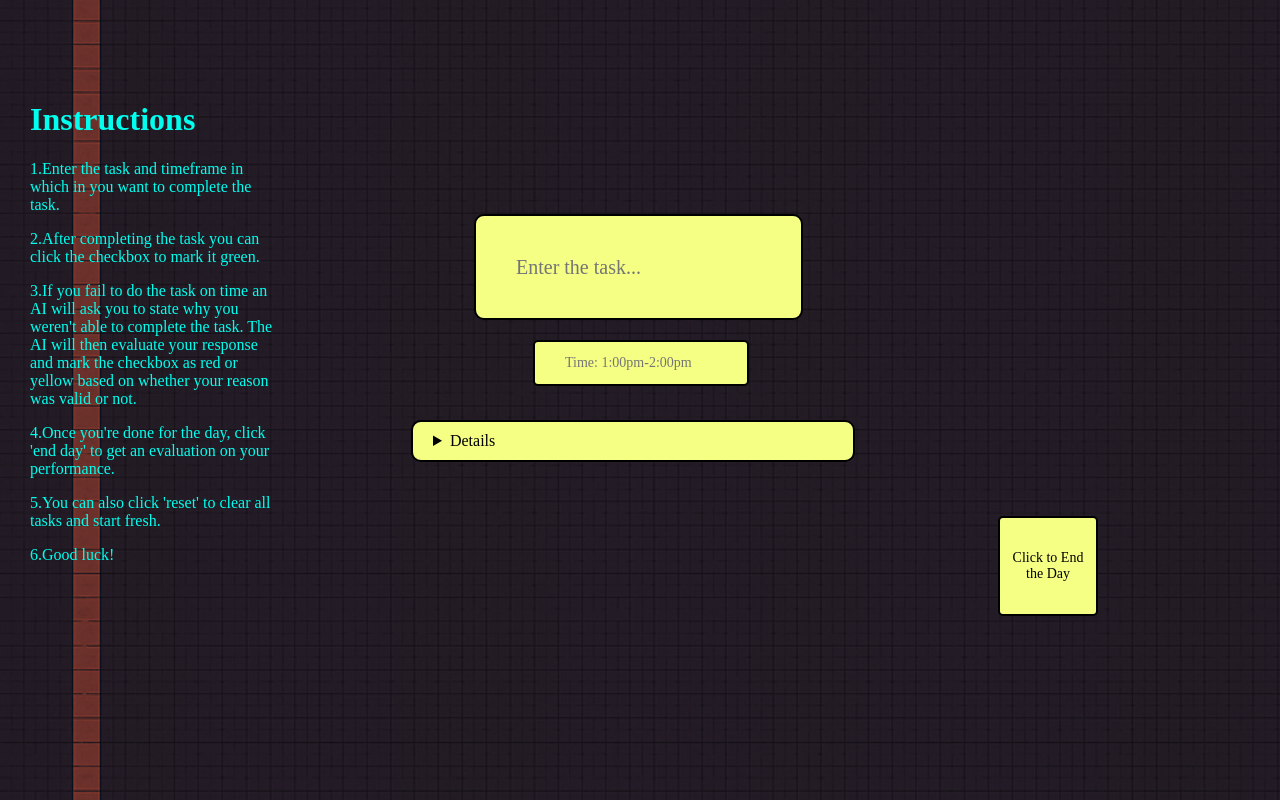
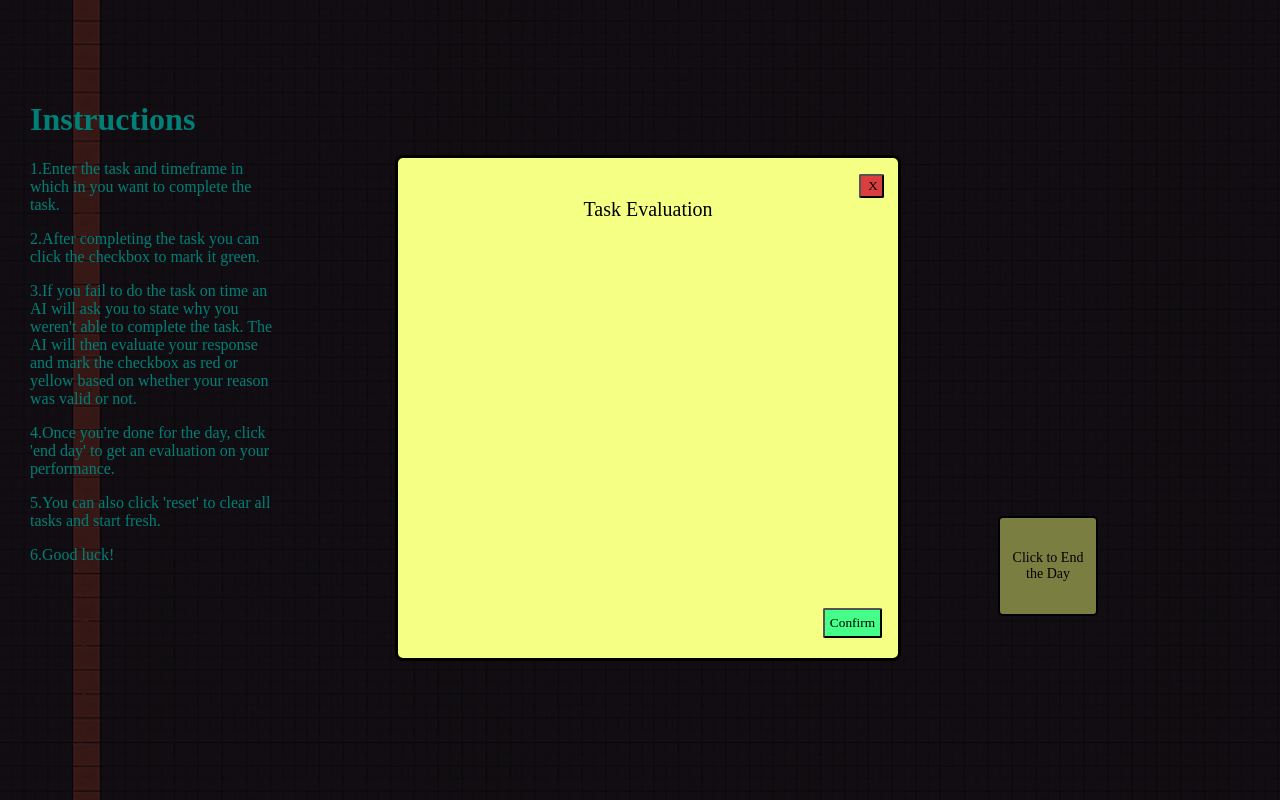
Before and after one commit to bilalmohammed-prog/TaskManagerNew, a plain HTML site: page index.html in a window 1280 px wide. Both pictures are taken after a click on the button "Click to End the Day". Drawn offline with nearby package versions, Linux system fonts and the light colour scheme; a web font is replaced by a local one.

Commit message:
generatingHTMLinPopup

```diff
--- a/index.html
+++ b/index.html
@@ -10,6 +10,13 @@
 <link href="https://fonts.googleapis.com/css2?family=Bitcount+Prop+Single:wght@100..900&display=swap" rel="stylesheet">
 </head>
 <body>
+    <div class="overlay"></div>
+    <div class="popup">
+        <p class="pt">Task Evaluation</p>
+        <button class="confirm">Confirm</button>
+        <button class="cancel">X</button>
+        <p class="taskStatus"></p>
+    </div>
     <img class="map" src="board.png">
     <div class="container1">
         <input type="text" class="task" placeholder="Enter the task...">
--- a/script.js
+++ b/script.js
@@ -116,9 +116,27 @@ cobox.addEventListener('click', function(event) {
 const end = document.querySelector('.endDay');
 end.addEventListener("click", () => {
   // Example: clear all tasks at end of day
-  info = [];
-  localStorage.setItem("info", JSON.stringify(info));
-  renderTasks();
+
 });
 
 console.log(dayjs());
+// generate html inside the popup
+
+//opening and closing popup window
+let popup=document.querySelector(".popup");
+let openpopup=document.querySelector(".endDay");
+let overlay=document.querySelector(".overlay");
+let taskStatus=document.querySelector(".taskStatus");
+openpopup.addEventListener('click',()=>{
+    popup.classList.add('active');
+    overlay.style.zIndex=999;
+    taskStatus.innerHTML="";
+    info.forEach((item)=>{
+        taskStatus.innerHTML+=`<p>${item.task}: ${item.sta}</p>`;
+    })
+})
+let closepopup=document.querySelector(".cancel");
+closepopup.addEventListener("click",()=>{
+    popup.classList.remove('active');
+    overlay.style.zIndex=-1;
+})
--- a/style.css
+++ b/style.css
@@ -153,3 +153,81 @@ body{
     height:20px;
     background-color: white;
 }
+
+.popup{
+    position:fixed;
+    width:500px;
+    height:500px;
+    display:flex;
+    justify-content: center;
+    align-items: center;
+    z-index:1000;
+    position:absolute;
+    border-radius:8px;
+    border:rgb(245, 255, 131) 3px solid;
+    background-color: rgb(245, 255, 131);
+    border:rgb(0, 0, 0) 3px solid;
+    font-size:20px;
+    font-family:"Bitcount Prop Single";
+    visibility: hidden;
+    opacity: 0;
+    transition: opacity 0.2s ease, visibility 0.2s ease;
+
+}
+.popup.active{
+    position:fixed;
+    width:500px;
+    height:500px;
+    display:flex;
+    justify-content: center;
+    align-items: center;
+    z-index:1000;
+    position:absolute;
+    border-radius:8px;
+    border:rgb(245, 255, 131) 3px solid;
+    background-color: rgb(245, 255, 131);
+    border:rgb(0, 0, 0) 3px solid;
+    font-size:20px;
+    font-family:"Bitcount Prop Single";
+    opacity:1;
+    visibility: visible;
+}
+.confirm{
+    position: absolute;
+    bottom: 20px;
+    right: 16px;
+    background-color: rgb(68, 255, 136);
+    font-family:"Bitcount Prop Single";
+    border-radius:2px;
+    padding:5px;
+}
+.cancel{
+    position:absolute;
+    top: 16px;
+    right: 14px;
+    background-color: rgb(218, 62, 62);
+    padding:2px;
+    padding-left:5px;
+    padding-right:4px;
+    font-family:"Bitcount Prop Single";
+    border-radius:2px;
+    padding-left:7px;
+}
+.pt{
+    font-family:"Bitcount Prop Single";
+    font-size:20px;
+    color: black;
+    position:absolute;
+    top:20px;
+    font-weight: 450;
+}
+.overlay{
+    top:0;
+    bottom:0;
+    left:0;
+    right:0;
+    background:rgba(0,0,0,0.5);
+    position:fixed;
+    z-index:-1;
+
+}
```
